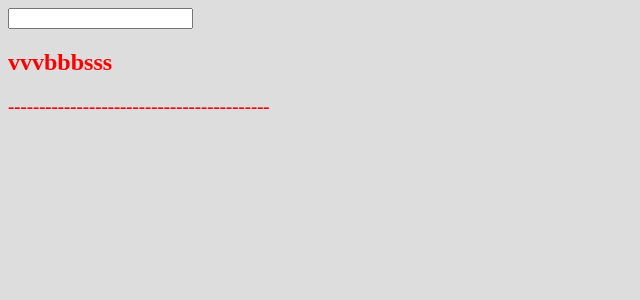
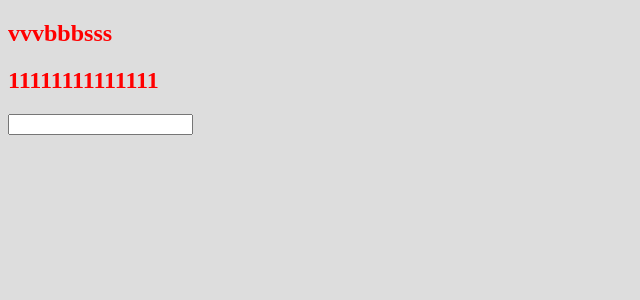
Before and after one commit to xianjiezh/webpack-react, a React app: page / in a window 1280 px wide. Shown: the top 300 px of the page, without its empty margins (0-640 px from the left). Built offline with nearby package versions, Linux system fonts and the light colour scheme.

Commit message:
添加子组件传值到父组件

```diff
--- a/src/App.js
+++ b/src/App.js
@@ -3,28 +3,48 @@ import React from 'react'
 function log(target) {
   target.RUOK = true
 }
+class Index extends React.Component {
+  constructor() {
+    super()
+  }
+  render() {
+    return (
+      <h2>11111111111111</h2>
+    )
+  }
+}
+
+class Input extends React.Component {
+  state = {
+    name: 'my name'
+  }
+  constructor(props) {
+    super(props)
+    this.change = this.change.bind(this)
+  }
+  change(event) {
+    this.props.bindChange(event.target.value)
+  }
+  render() {
+    return <input onInput={this.change}/>
+  }
+}
 
 @log
 class App extends React.Component {
-  state = {
-    name: ''
-  }
   constructor() {
     super()
-    this.change = this.change.bind(this)
+    this
   }
-  change(event) {
-    this.setState({
-      name: event.target.value
-    })
+  handleChange(value) {
+    console.log(value)
   }
   render() {
     return (
       <div>
-        <input onInput={this.change}/>
-        <div>{this.state.name}</div>
         <h2>vvvbbbsss</h2>
-        <h3>------------------------------------------</h3>
+        <Index/>
+        <Input bindChange={this.handleChange}/>
       </div>
     )
   }
--- a/webpack.config.js
+++ b/webpack.config.js
@@ -29,11 +29,13 @@ module.exports = {
       }
     ]
   },
-  devtool: false,
+  devtool: 'source-map',
   plugins: [
     new HtmlWebpackPlugin({
       template: './src/index.html',
       filename: 'index.html',
     }),
-  ]
+    // 添加hot之后会自动引入这个插件
+    // new webpack.HotModuleReplacementPlugin
+  ],
 }
```
Also changed, not shown: promise.js (added, +34 -0 lines).
